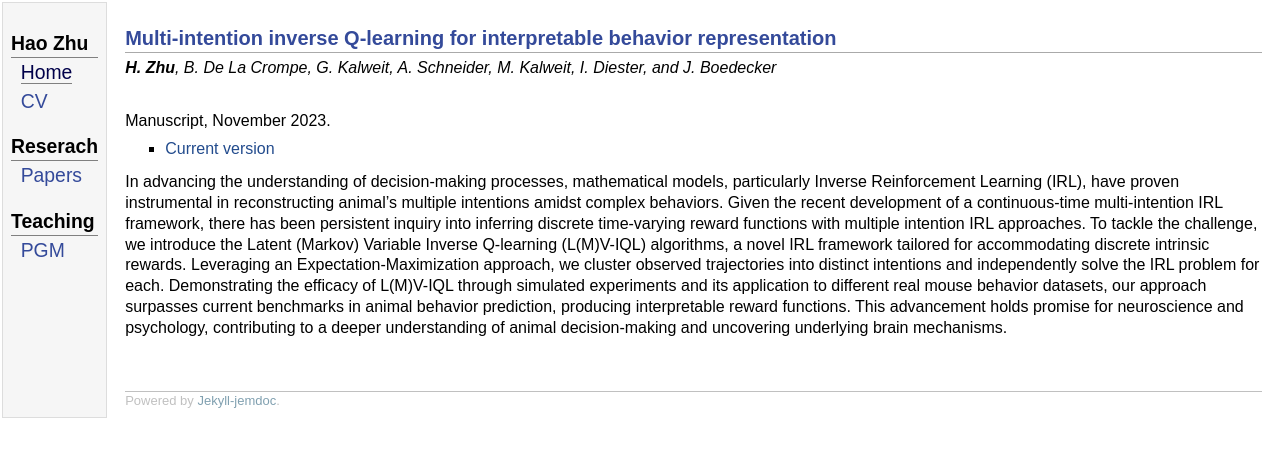
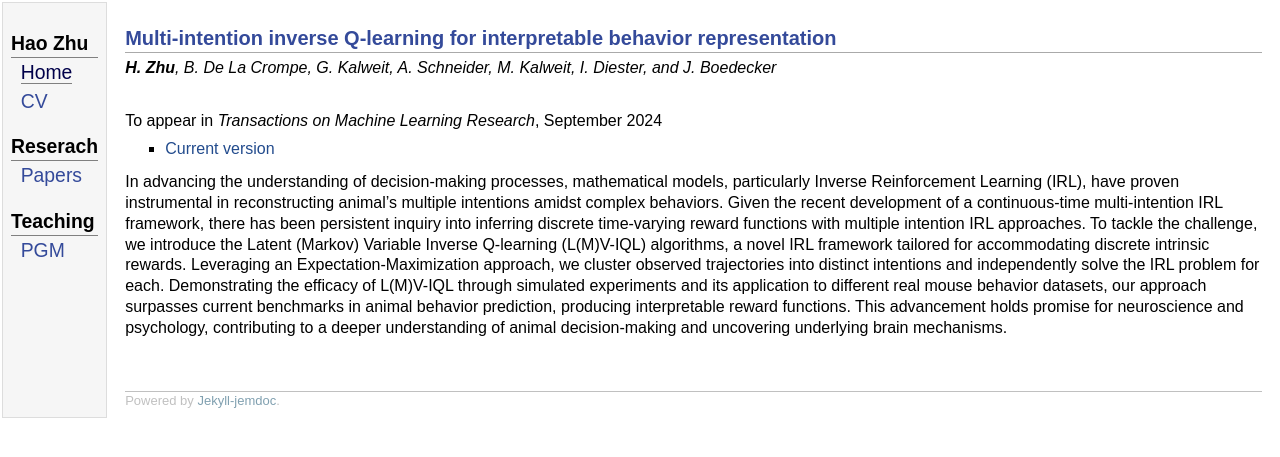
Before and after one commit to haozhu10015/haozhu10015.github.io, a Jekyll site: the page built from papers/lmviql.md, in a window 1280 px wide. Shown: the top 457 px of the page. Built offline with Jekyll 4.4.1, drawn with Linux system fonts in a browser that asks for light colours; some web fonts are replaced.

Commit message:
update papers

```diff
--- a/papers/lmviql.md
+++ b/papers/lmviql.md
@@ -4,7 +4,7 @@ title: "Multi-intention inverse Q-learning for interpretable behavior representa
 subtitle: "<b>H. Zhu</b>, B. De La Crompe, G. Kalweit, A. Schneider, M. Kalweit, I. Diester, and J. Boedecker"
 ---
 
-Manuscript, November 2023.
+To appear in *Transactions on Machine Learning Research*, September 2024
 <ul>
 <li><p><a href="/pdf/lmviql.pdf">Current version</a></p></li>
 </ul>
```
